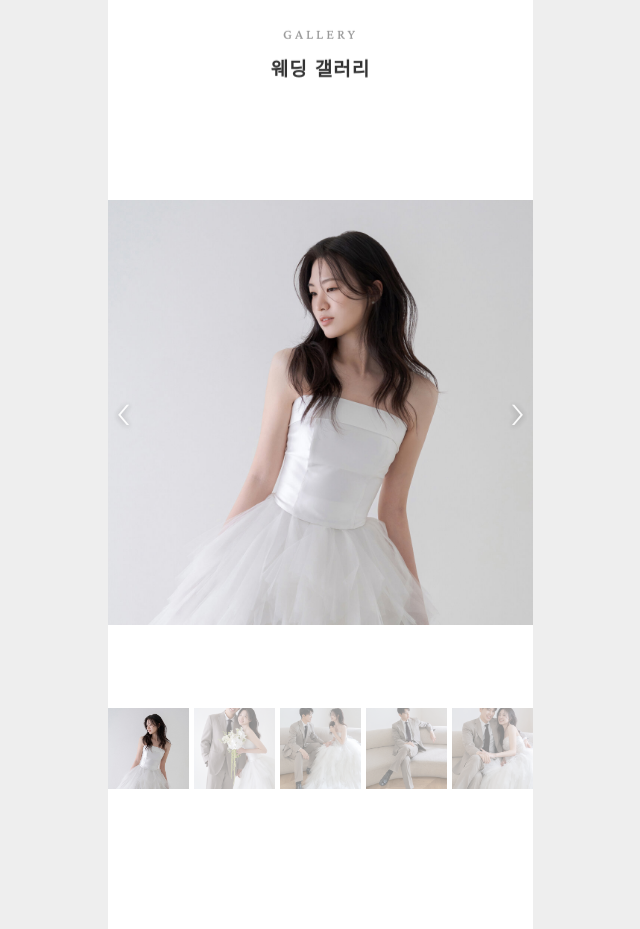
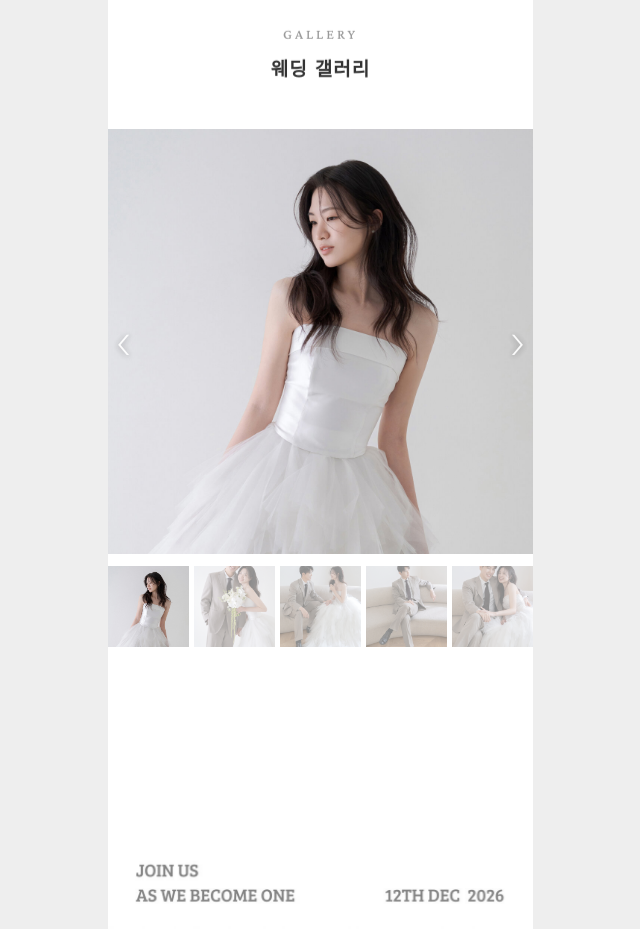
Before and after one commit to leelingo/wedding, a plain HTML site: page index.html in a window 1280 px wide. Shown: the part 3760-4689 px from the top of the page, without its empty margins (320-960 px from the left). Drawn offline with nearby package versions, Linux system fonts and the light colour scheme; files whose address does not match are found by name; a web font is replaced by a local one.

Commit message:
Update styles.css

```diff
--- a/styles.css
+++ b/styles.css
@@ -720,7 +720,6 @@
 .gallery__main {
   position: relative;
   width: 100%;
-  aspect-ratio: 3 / 4;
   overflow: hidden;
   background-color: #ffffff;
   cursor: pointer;
@@ -728,8 +727,9 @@
 }
 
 .gallery__main-img {
-  width: 100%; height: 100%;
-  object-fit: contain;
+  width: 100%;
+  height: auto;
+  display: block;
   background-color: #ffffff;
 }
 
```
